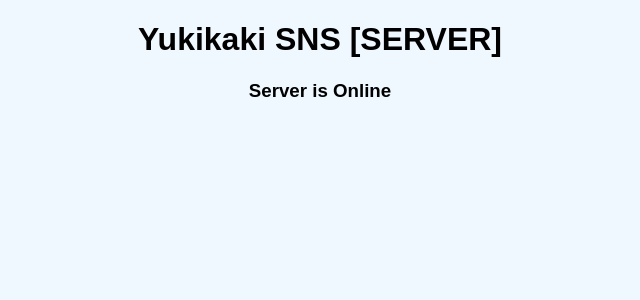
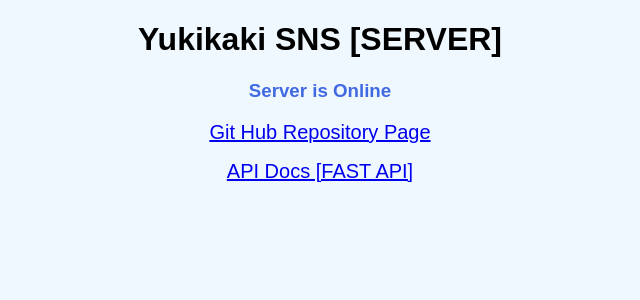
Before and after one commit to AmanoSpica/Kitami-Hackson, a FastAPI app: page / in a window 1280 px wide. Shown: the top 300 px of the page, without its empty margins (320-960 px from the left). Run offline with FastAPI, Linux system fonts and the light colour scheme; some web fonts are replaced.

Commit message:
[chg] HTML Page

```diff
--- a/static/css/style.css
+++ b/static/css/style.css
@@ -1,12 +1,18 @@
 * {
 	box-sizing: border-box;
-  }
+}
 
-  /* bodyタグ (html全体のレイアウト) */
-  body {
+/* bodyタグ (html全体のレイアウト) */
+body {
 	margin: 0;
 	background-color: #f0f8ff;
 	height: 100%;
 	font-family: 'Zen Kaku Gothic Antique', sans-serif;
 	text-align: center;
-  }
+}
+.top h3 {
+	color: #4169e1;
+}
+a {
+	font-size: 20px;
+}
--- a/templates/index.html
+++ b/templates/index.html
@@ -10,7 +10,13 @@
 		<link rel="stylesheet" href="/static/css/style.css">
 	</head>
 	<body>
-		<h1>Yukikaki SNS [SERVER]</h1>
-		<h3>Server is Online</h3>
+		<div class="top">
+			<h1>Yukikaki SNS [SERVER]</h1>
+			<h3>Server is Online</h3>
+		</div>
+		<div class="Github">
+			<p><a href="https://github.com/AmanoSpica/Kitami-Hackson" target="_blank">Git Hub Repository Page</a></p>
+			<p><a href="docs">API Docs [FAST API]</a></p>
+		</div>
 	</body>
 </html>
```
